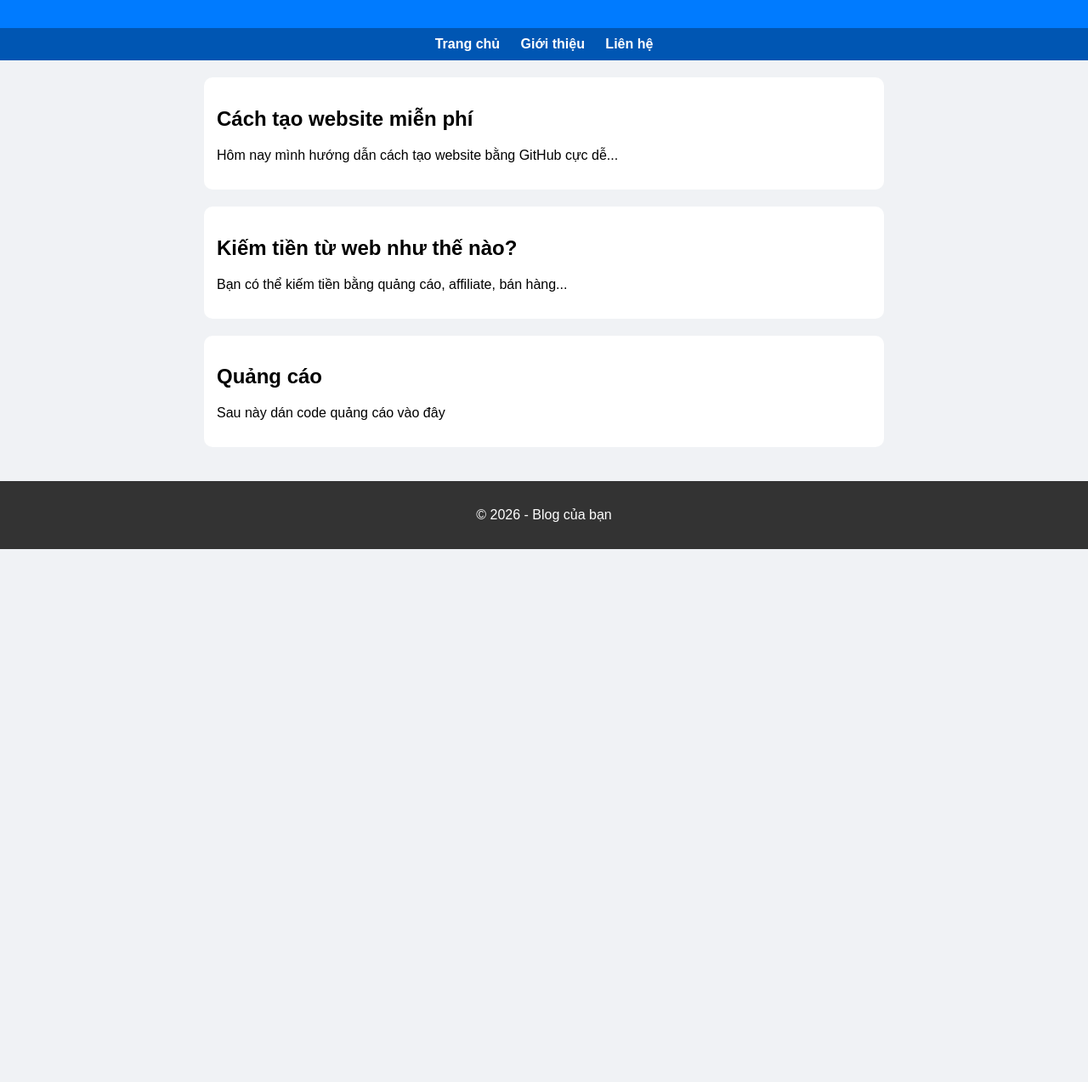
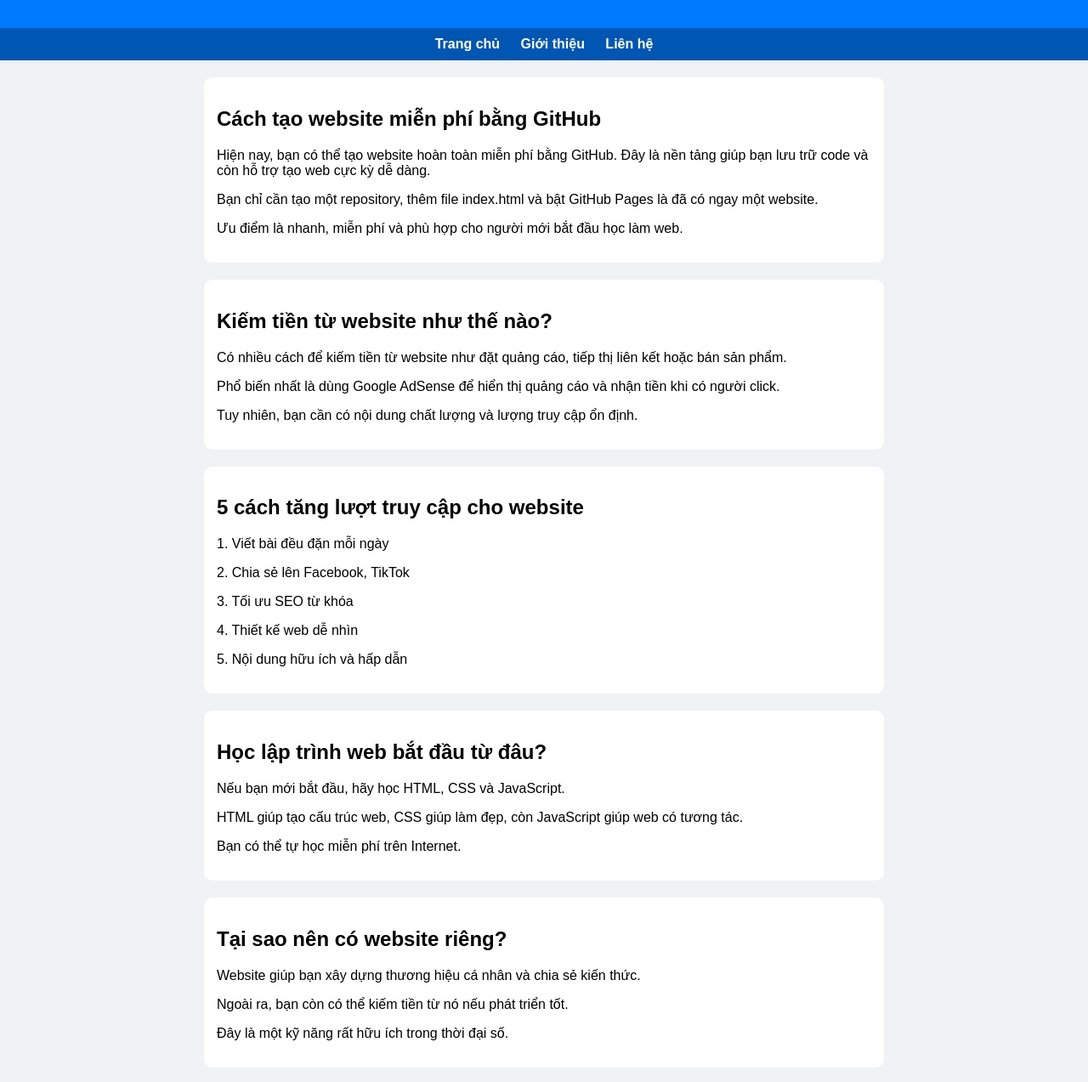
Before and after one commit to NamelessAwk123/QuangCao, a plain HTML site: page index.html in a window 1280 px wide. Shown: the part 122-1395 px from the top of the page at 85% size. Before the commit the page ends 800 px from the top, so only its background shows below. Drawn offline with Linux system fonts and the light colour scheme.

Commit message:
Update index.html

```diff
--- a/index.html
+++ b/index.html
@@ -73,13 +73,40 @@
 <div class="container">
 
   <div class="post">
-    <h2>Cách tạo website miễn phí</h2>
-    <p>Hôm nay mình hướng dẫn cách tạo website bằng GitHub cực dễ...</p>
+  <h2>Cách tạo website miễn phí bằng GitHub</h2>
+  <p>Hiện nay, bạn có thể tạo website hoàn toàn miễn phí bằng GitHub. Đây là nền tảng giúp bạn lưu trữ code và còn hỗ trợ tạo web cực kỳ dễ dàng.</p>
+  <p>Bạn chỉ cần tạo một repository, thêm file index.html và bật GitHub Pages là đã có ngay một website.</p>
+  <p>Ưu điểm là nhanh, miễn phí và phù hợp cho người mới bắt đầu học làm web.</p>
   </div>
 
   <div class="post">
-    <h2>Kiếm tiền từ web như thế nào?</h2>
-    <p>Bạn có thể kiếm tiền bằng quảng cáo, affiliate, bán hàng...</p>
+  <h2>Kiếm tiền từ website như thế nào?</h2>
+  <p>Có nhiều cách để kiếm tiền từ website như đặt quảng cáo, tiếp thị liên kết hoặc bán sản phẩm.</p>
+  <p>Phổ biến nhất là dùng Google AdSense để hiển thị quảng cáo và nhận tiền khi có người click.</p>
+  <p>Tuy nhiên, bạn cần có nội dung chất lượng và lượng truy cập ổn định.</p>
+  </div>
+
+  <div class="post">
+  <h2>5 cách tăng lượt truy cập cho website</h2>
+  <p>1. Viết bài đều đặn mỗi ngày</p>
+  <p>2. Chia sẻ lên Facebook, TikTok</p>
+  <p>3. Tối ưu SEO từ khóa</p>
+  <p>4. Thiết kế web dễ nhìn</p>
+  <p>5. Nội dung hữu ích và hấp dẫn</p>
+  </div>
+
+  <div class="post">
+  <h2>Học lập trình web bắt đầu từ đâu?</h2>
+  <p>Nếu bạn mới bắt đầu, hãy học HTML, CSS và JavaScript.</p>
+  <p>HTML giúp tạo cấu trúc web, CSS giúp làm đẹp, còn JavaScript giúp web có tương tác.</p>
+  <p>Bạn có thể tự học miễn phí trên Internet.</p>
+  </div>
+
+  <div class="post">
+  <h2>Tại sao nên có website riêng?</h2>
+  <p>Website giúp bạn xây dựng thương hiệu cá nhân và chia sẻ kiến thức.</p>
+  <p>Ngoài ra, bạn còn có thể kiếm tiền từ nó nếu phát triển tốt.</p>
+  <p>Đây là một kỹ năng rất hữu ích trong thời đại số.</p>
   </div>
 
   <!-- VỊ TRÍ QUẢNG CÁO -->
```
